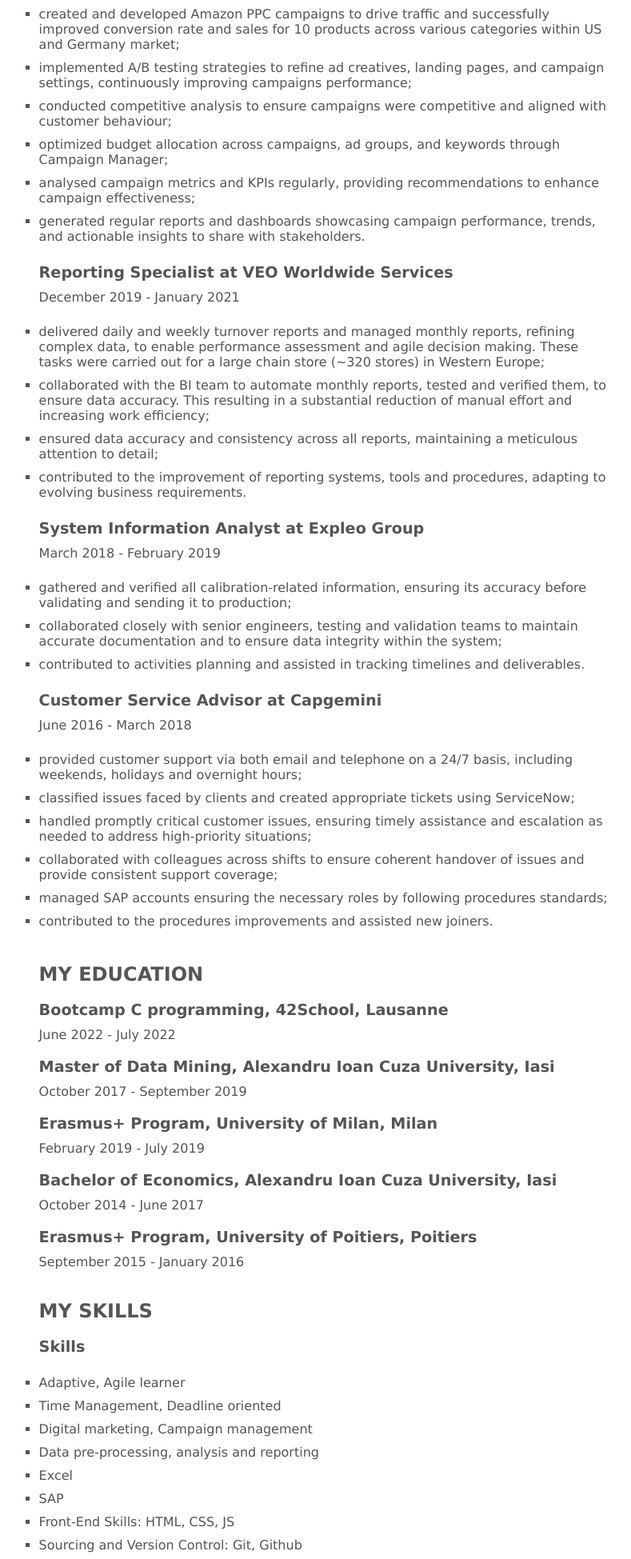
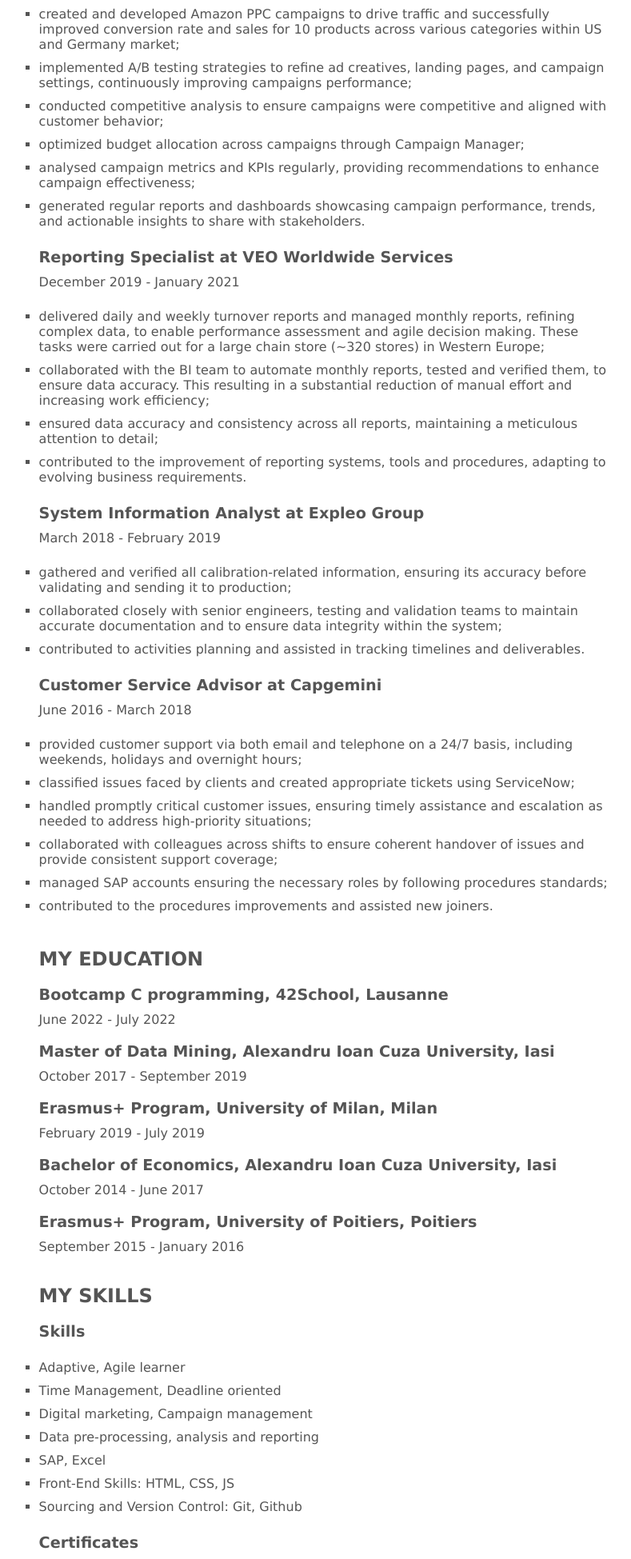
Before and after one commit to itiganas/resume, a website built with Parcel: page index.html in a window 1280 px wide. Shown: the part 1520-3469 px from the top of the page at 80% size, without its empty margins (445-1234 px from the left). Built offline with nearby package versions, Linux system fonts and the light colour scheme.

Commit message:
Update index.html

```diff
--- a/index.html
+++ b/index.html
@@ -63,8 +63,8 @@
             sales for 10 products across various categories within US and Germany market;</li>
           <li>implemented A/B testing strategies to refine ad creatives, landing pages, and campaign settings,
             continuously improving campaigns performance;</li>
-          <li>conducted competitive analysis to ensure campaigns were competitive and aligned with customer behaviour;</li>
-          <li>optimized budget allocation across campaigns, ad groups, and keywords through Campaign Manager;</li>
+          <li>conducted competitive analysis to ensure campaigns were competitive and aligned with customer behavior;</li>
+          <li>optimized budget allocation across campaigns through Campaign Manager;</li>
           <li>analysed campaign metrics and KPIs regularly, providing recommendations to enhance campaign
             effectiveness;</li>
           <li>generated regular reports and dashboards showcasing campaign performance, trends, and actionable insights
@@ -132,8 +132,7 @@
           <li>Time Management, Deadline oriented</li>
           <li>Digital marketing, Campaign management</li>
           <li>Data pre-processing, analysis and reporting</li>
-          <li>Excel</li>
-          <li>SAP</li>
+          <li>SAP, Excel</li>
           <li>Front-End Skills: HTML, CSS, JS</li>
           <li>Sourcing and Version Control: Git, Github</li>
         </ul>
```
